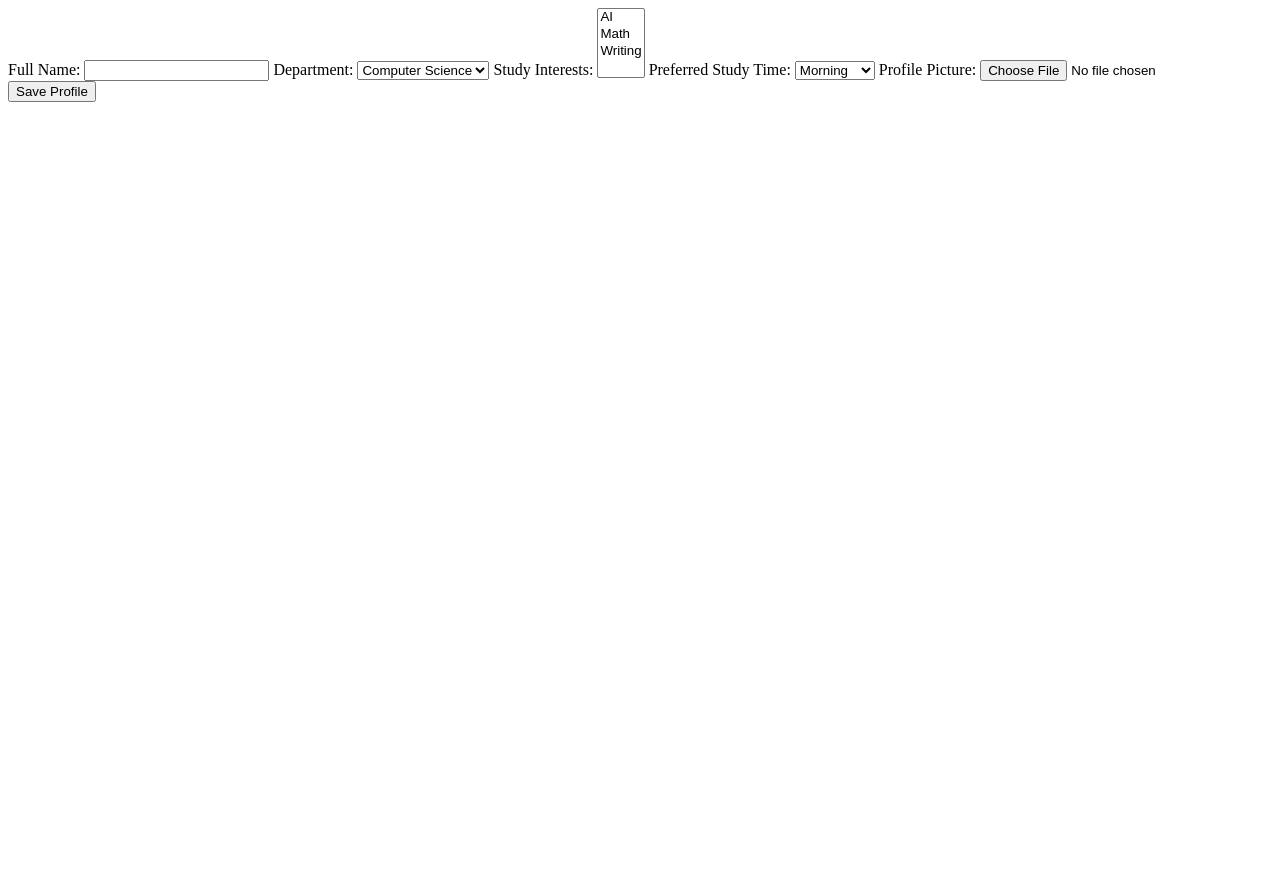
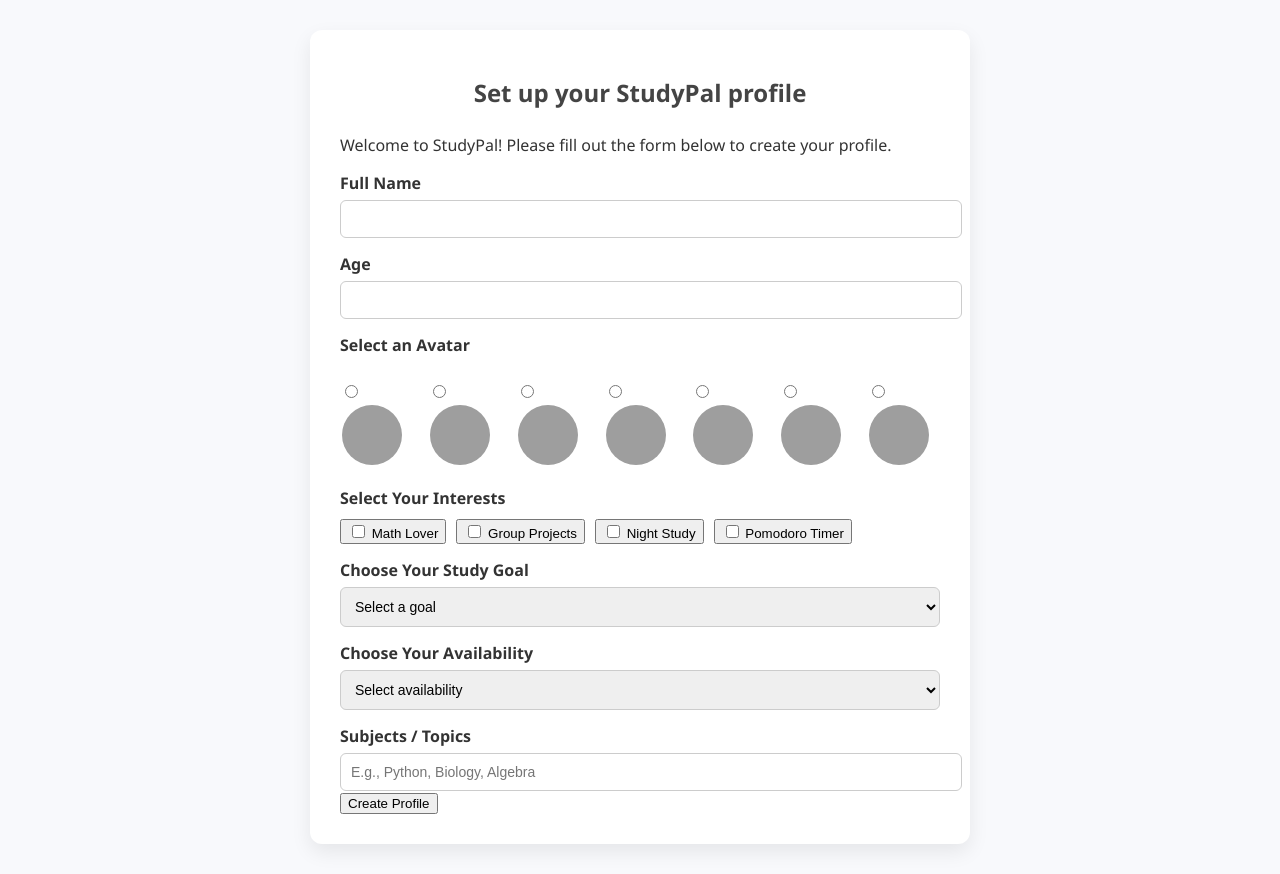
Before and after one commit to ahrisam/StudyPal, a Python web app: template templates/profileset.html in a window 1280 px wide. Before the commit the page ends 102 px from the top, so only its background shows below. Run offline with Jinja, Linux system fonts and the light colour scheme; the template is opened without the code that fills it, so the values that code supplies are empty; grey boxes are pictures that could not be loaded.

Commit message:
Update profileset.html

```diff
--- a/templates/profileset.html
+++ b/templates/profileset.html
@@ -1,30 +1,71 @@
-<form method="POST" action="/setup_profile" enctype="multipart/form-data">
-  <label>Full Name:</label>
-  <input type="text" name="name" required>
+<!DOCTYPE html>
+<html lang="en">
+<head>
+    <meta charset="UTF-8">
+    <meta name="viewport" content="width=device-width, initial-scale=1.0">
+    <link rel="stylesheet" href="{{ url_for('static', filename='styles/setup.css') }}">
+    <title>Profile Setup</title>
+</head>
+<body>
+    <div class="setup-container">
+        <h1>Set up your StudyPal profile</h1>
+        <p>Welcome to StudyPal! Please fill out the form below to create your profile.</p>
 
-  <label>Department:</label>
-  <select name="department" required>
-    <option value="Computer Science">Computer Science</option>
-    <option value="Mathematics">Mathematics</option>
-    <option value="AI & Robotics">AI & Robotics</option>
-  </select>
+        <form action="/profile-set" method="post">
 
-  <label>Study Interests:</label>
-  <select name="interests" multiple>
-    <option value="AI">AI</option>
-    <option value="Math">Math</option>
-    <option value="Writing">Writing</option>
-  </select>
+            <label>Full Name</label>
+            <input type="text" name="fullname" required>
 
-  <label>Preferred Study Time:</label>
-  <select name="study_times">
-    <option value="Morning">Morning</option>
-    <option value="Afternoon">Afternoon</option>
-    <option value="Evening">Evening</option>
-  </select>
+            <label>Age</label>
+            <input type="number" name="age" min="17" max="100" required>
 
-  <label>Profile Picture:</label>
-  <input type="file" name="profile_pic" accept="image/*">
+            <!--Avatar Selection-->
+            <label>Select an Avatar</label>
+            <div class="avatar-options">
+                <label><input type="radio" name="avatar1" value="1" required /><img src="static/image/Avatar/Avatar1.jpg" /></label>
+                <label><input type="radio" name="avatar2" value="2" /><img src="static/image/Avatar/Avatar2.jpg" /></label>
+                <label><input type="radio" name="avatar3" value="3" /><img src="static/image/Avatar/Avatar3.jpg" /></label>
+                <label><input type="radio" name="avatar4" value="4" /><img src="static/image/Avatar/Avatar4.jpg" /></label>
+                <label><input type="radio" name="avatar5" value="5" /><img src="static/image/Avatar/Avatar5.jpg" /></label>
+                <label><input type="radio" name="avatar6" value="6" /><img src="static/image/Avatar/Avatar6.jpg" /></label>
+                <label><input type="radio" name="avatar7" value="7" /><img src="static/image/Avatar/Avatar7.jpg" /></label>
+            </div>
 
-  <button type="submit">Save Profile</button>
-</form>
+            <!-- Interest Tags -->
+            <label>Select Your Interests</label>
+            <div class="checkbox-group">
+                <button type="button" class="add-tag"><input type="checkbox" name="tags" value="MathLover" /> Math Lover</button>
+                <button type="button" class="add-tag"><input type="checkbox" name="tags" value="GroupProjects" /> Group Projects</button>
+                <button type="button" class="add-tag"><input type="checkbox" name="tags" value="NightSessions" /> Night Study</button>
+                <button type="button" class="add-tag"><input type="checkbox" name="tags" value="Pomodoro" /> Pomodoro Timer</button>
+            </div>
+
+            <!-- Study Goals -->
+            <label>Choose Your Study Goal</label>
+            <select name="goal" required>
+                <option value="">Select a goal</option>
+                <option value="Pass upcoming exam">Pass upcoming exam</option>
+                <option value="Finish assignments">Finish assignments</option>
+                <option value="Daily revision consistency">Daily revision consistency</option>
+                <option value="Improve focus/productivity">Improve focus/productivity</option>
+            </select>
+
+            <!-- Availability -->
+            <label>Choose Your Availability</label>
+            <select name="availability" required>
+                <option value="">Select availability</option>
+                <option value="Weekdays">Weekdays (Mon-Fri)</option>
+                <option value="Weekends">Weekends (Sat-Sun)</option>
+                <option value="Evenings">Evenings (After 5 PM)</option>
+                <option value="Flexible">Flexible</option>
+            </select>
+
+            <!-- Subjects -->
+            <label>Subjects / Topics</label>
+            <input type="text" name="subjects" placeholder="E.g., Python, Biology, Algebra" />
+
+            <button a="hreftype="submit">Create Profile</button>
+        </form>
+    </div>
+</body>
+</html>
```
